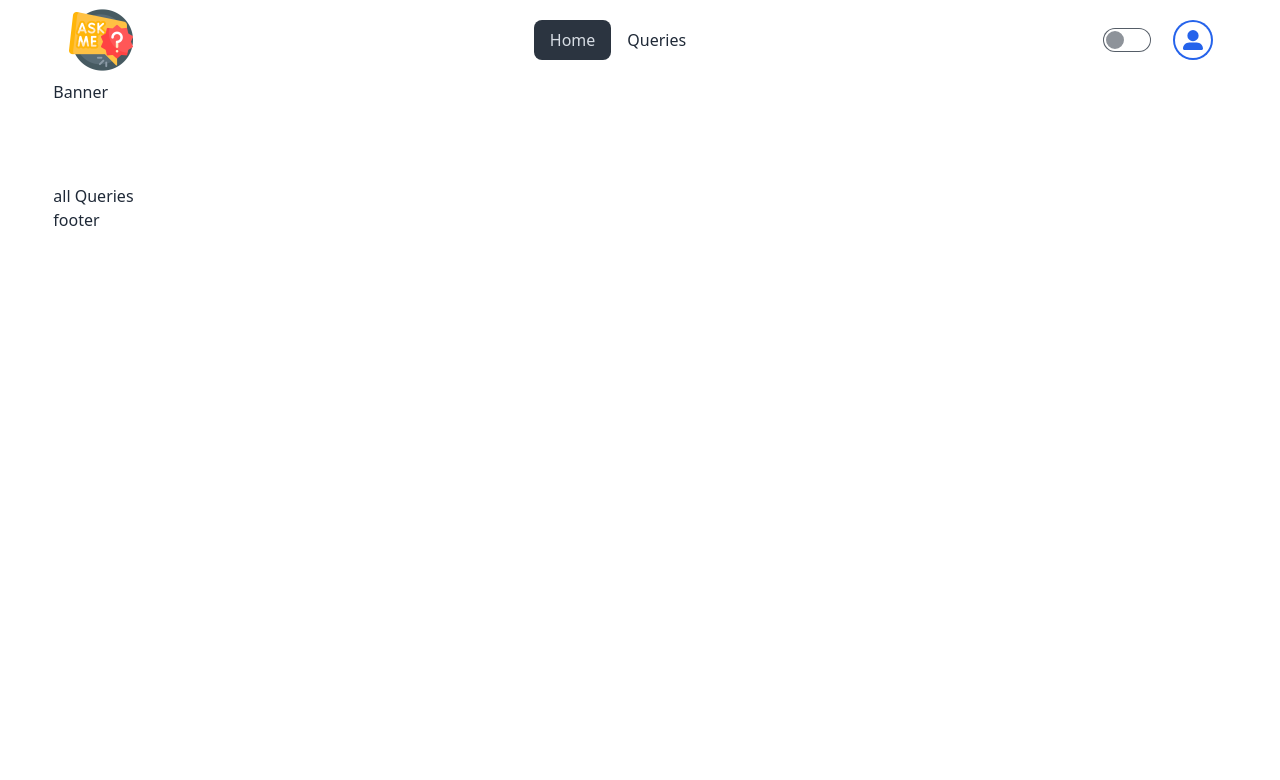
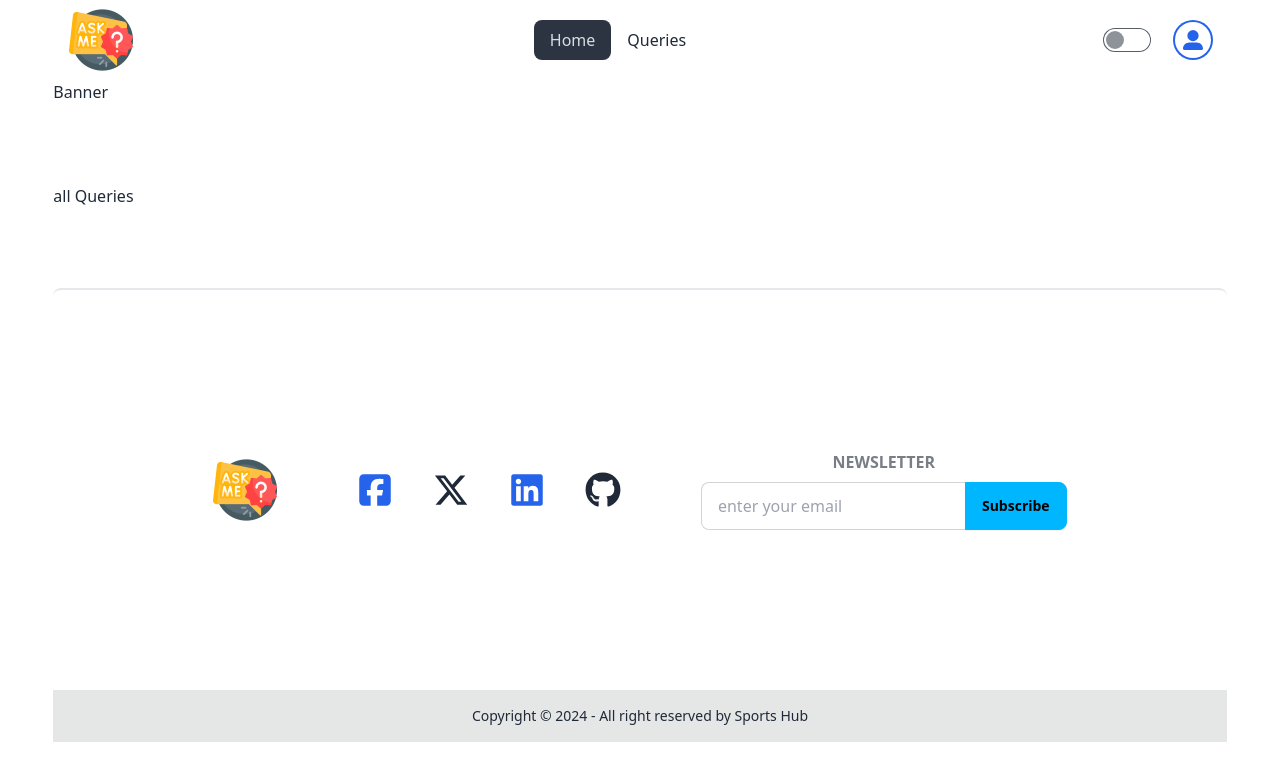
Before and after one commit to shbhuiyan/assisgnment11-client-side-in-ph, a React (Vite) app: page / in a window 1280 px wide. Shown: the top 780 px of the page. Built offline with nearby package versions, Linux system fonts and the light colour scheme; no server answers.

Commit message:
added footer

```diff
--- a/src/Components/Footer/Footer.jsx
+++ b/src/Components/Footer/Footer.jsx
@@ -1,46 +1,42 @@
-// import { useContext } from "react";
-// import { FaGithub, FaLinkedin, FaSquareFacebook, FaXTwitter } from "react-icons/fa6";
-// import { AuthContext } from "../../Provider/AuthProvider";
+import { useContext } from "react";
+import { FaGithub, FaLinkedin, FaSquareFacebook, FaXTwitter } from "react-icons/fa6";
+import { AuthContext } from "../../Provider/AuthProvider";
+import { Link } from "react-router-dom";
+import logo from "../../Assets/ask-me.png"
 
 const Footer = () => {
 
-  // const {darkTheme} = useContext(AuthContext)
+  const {darkTheme} = useContext(AuthContext)
 
     return (
-      <div className="">footer</div>
-        // <footer>
-        //     <div className={`${darkTheme ? "dark-theme flex mt-20 flex-col md:flex-row max-md:gap-20 justify-between items-center p-32 lg:p-40 rounded-lg" : "flex mt-20 flex-col md:flex-row max-md:gap-20 justify-between items-center p-32 lg:p-40 bg-base-100 border-t-2 rounded-lg"}`}>
-        //         <div className="text-2xl md:text-3xl font-bold">
-        //           <span className="text-white bg-black py-1 pl-3 pr-1 rounded-l-md">
-        //             Sports
-        //           </span>
-        //           <span className="text-black bg-amber-500 py-1 pr-3 pl-1 rounded-r-md">
-        //             Hub
-        //           </span>
-        //         </div>
-        //         <div className="flex justify-center items-center gap-10 text-4xl">
-        //             <a target="_blank" href="https://www.facebook.com/"><FaSquareFacebook className="text-blue-600" /></a>
-        //             <a target="_blank" href="https://x.com/?lang=en"><FaXTwitter /></a>
-        //             <a target="_blank" href="https://www.linkedin.com/"><FaLinkedin className="text-blue-600" /></a>
-        //             <a target="_blank" href="https://github.com/shbhuiyan"><FaGithub /></a>
-        //         </div>
-        //         <div className="text-center">
-        //           <h6 className="footer-title">Newsletter</h6>
-        //           <fieldset className="form-control w-80">
-        //             <div className="join">
-        //               <input
-        //                 type="text"
-        //                 placeholder="enter your email"
-        //                 className="input input-bordered join-item" />
-        //               <button className="btn btn-info join-item">Subscribe</button>
-        //             </div>
-        //           </fieldset>
-        //         </div>
-        //     </div>
-        //     <div className="footer footer-center bg-base-300 text-base-content p-4">
-        //         <p>Copyright © {new Date().getFullYear()} - All right reserved by Sports Hub</p>
-        //     </div>
-        // </footer>
+        <footer>
+            <div className={`${darkTheme ? "dark-theme flex mt-20 flex-col md:flex-row max-md:gap-20 justify-between items-center p-32 lg:p-40 rounded-lg" : "flex mt-20 flex-col md:flex-row max-md:gap-20 justify-between items-center p-32 lg:p-40 bg-base-100 border-t-2 rounded-lg"}`}>
+            <Link  to={"/"}>
+          <img className="w-12 md:w-16" src={logo} alt="" />
+        </Link>
+                <div className="flex justify-center items-center gap-10 text-4xl">
+                    <a target="_blank" href="https://www.facebook.com/"><FaSquareFacebook className="text-blue-600" /></a>
+                    <a target="_blank" href="https://x.com/?lang=en"><FaXTwitter /></a>
+                    <a target="_blank" href="https://www.linkedin.com/"><FaLinkedin className="text-blue-600" /></a>
+                    <a target="_blank" href="https://github.com/shbhuiyan"><FaGithub /></a>
+                </div>
+                <div className="text-center">
+                  <h6 className="footer-title">Newsletter</h6>
+                  <fieldset className="form-control w-80">
+                    <div className="join">
+                      <input
+                        type="text"
+                        placeholder="enter your email"
+                        className="input input-bordered join-item" />
+                      <button className="btn btn-info join-item">Subscribe</button>
+                    </div>
+                  </fieldset>
+                </div>
+            </div>
+            <div className="footer footer-center bg-base-300 text-base-content p-4">
+                <p>Copyright © {new Date().getFullYear()} - All right reserved by Sports Hub</p>
+            </div>
+        </footer>
     );
 };
 
```
